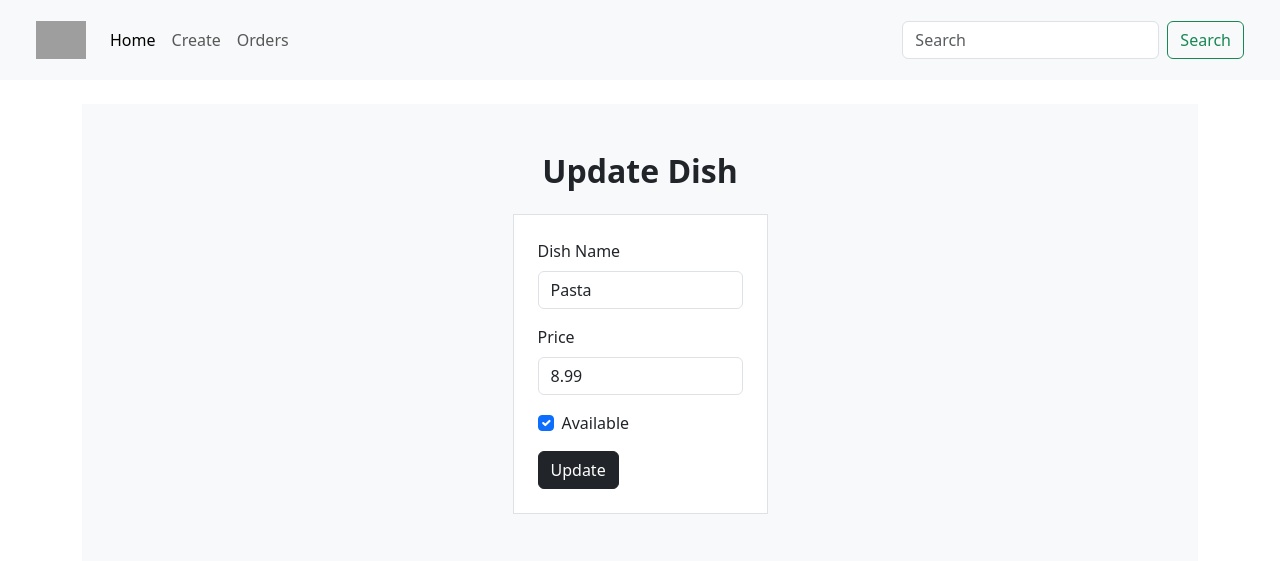
After one commit to hrithikvishwakarma001/Learn-Python, a Django app: page /update_dish/1/ in a window 1280 px wide. The commit adds this page. Shown: the top 561 px of the page. Run offline with Django 4.2, Linux system fonts and the light colour scheme; grey boxes are pictures that could not be loaded.

Commit message:
update functionality  is done

```diff
--- a/django/zomato_chronicles/db.json
+++ b/django/zomato_chronicles/db.json
@@ -8,9 +8,10 @@
         },
         {
             "id": 2,
-      "name": "Pizza",
-      "price": 10.99,
-      "available": true
+            "name": "Pizzaa",
+            "price": "10.99",
+            "available": false,
+            "description": null
         },
         {
             "id": 3,
@@ -22,13 +23,13 @@
             "id": 4,
             "name": "Salad",
             "price": 5.99,
-      "available": false
+            "available": true
         },
         {
             "id": 5,
             "name": "Steak",
             "price": 15.99,
-      "available": true
+            "available": false
         },
         {
             "id": 6,
@@ -39,14 +40,14 @@
         {
             "id": 7,
             "name": "Soup",
-      "price": 3.99,
+            "price": "3.99",
             "available": false
         },
         {
             "id": 8,
             "name": "Sushi",
-      "price": 12.99,
-      "available": true
+            "price": "12.99",
+            "available": false
         },
         {
             "id": 9,
@@ -58,7 +59,7 @@
             "id": 10,
             "name": "Drinks",
             "price": 2.99,
-      "available": true
+            "available": false
         }
     ],
     "orders": []
--- a/django/zomato_chronicles/home/urls.py
+++ b/django/zomato_chronicles/home/urls.py
@@ -5,4 +5,5 @@ from . import views
 urlpatterns = [
     path("", views.read_dish, name="home"),
     # path("add_dish/", views.add_dish, name="add_dish"),
+    path("update_dish/<int:dish_id>/", views.update_dish, name="update_dish"),
 ]
--- a/django/zomato_chronicles/home/views.py
+++ b/django/zomato_chronicles/home/views.py
@@ -1,12 +1,30 @@
-from django.shortcuts import render
+from django.shortcuts import render, redirect
 from .db_utils import read_data, write_data
 from django.http import HttpResponse
+
 # Create your views here.
 
+
 def get_menu():
-   menu,_ = read_data()
-   return menu
+    menu, _ = read_data()
+    return menu
+
 
 def read_dish(request):
-   menu = get_menu()
-   return render(request, "home.html", {"menu": menu})
+    menu = get_menu()
+    return render(request, "home.html", {"menu": menu})
+
+
+def update_dish(request, dish_id):
+    if request.method == "POST":
+        menu, orders = read_data()
+        dish = menu[dish_id - 1]
+        dish["name"] = request.POST.get("name")
+        dish["price"] = request.POST.get("price")
+        dish["available"] = [True if request.POST.get("available") == "on" else False][0]
+        write_data(menu, orders)
+        return redirect("home")
+    else:
+        menu = get_menu()
+        dish = menu[dish_id - 1]
+        return render(request, "update.html", {"dish": dish})
--- a/django/zomato_chronicles/templates/base.html
+++ b/django/zomato_chronicles/templates/base.html
@@ -21,10 +21,10 @@
           <a class="nav-link active" aria-current="page" href="/">Home</a>
         </li>
         <li class="nav-item">
-          <a class="nav-link" href="#">Link</a>
+          <a class="nav-link" href="/add_dish">Create</a>
         </li>
         <li class="nav-item">
-          <a class="nav-link disabled" aria-disabled="true">Disabled</a>
+          <a class="nav-link" href="/orders">Orders</a>
         </li>
       </ul>
       <form class="d-flex" role="search">
--- /dev/null
+++ b/django/zomato_chronicles/templates/update.html
@@ -0,0 +1,29 @@
+{% extends 'base.html' %}
+
+{% block title %}
+  Update Dish
+{% endblock %}
+
+{% block content %}
+  <div class="container-sm mt-4 bg-light p-lg-5 d-flex align-items-center flex-column   " style="background-color: #f8f9fa; ">
+    <h2 class="mb-4 fw-bolder">Update Dish</h2>
+    <div class="bg-white w-25 p-4 border   ">
+      <form method="post">
+        {% csrf_token %}
+        <div class="mb-3">
+          <label for="name" class="form-label">Dish Name</label>
+          <input type="text" class="form-control" id="name" name="name" value="{{ dish.name }}">
+        </div>
+        <div class="mb-3">
+          <label for="price" class="form-label">Price</label>
+          <input type="number" class="form-control" id="price" name="price" value="{{ dish.price }}">
+        </div>
+        <div class="mb-3 form-check">
+          <input type="checkbox" class="form-check-input" id="available" name="available" {% if dish.available %}checked{% endif %}>
+          <label class="form-check-label" for="available">Available</label>
+        </div>
+        <button type="submit" class="btn btn-dark">Update</button>
+      </form>
+    </div>
+  </div>
+{% endblock %}
```
Also changed, not shown: django/zomato_chronicles/templates/home.html (+12 -1 lines). Lines whose indentation alone changed are shown as unchanged.
